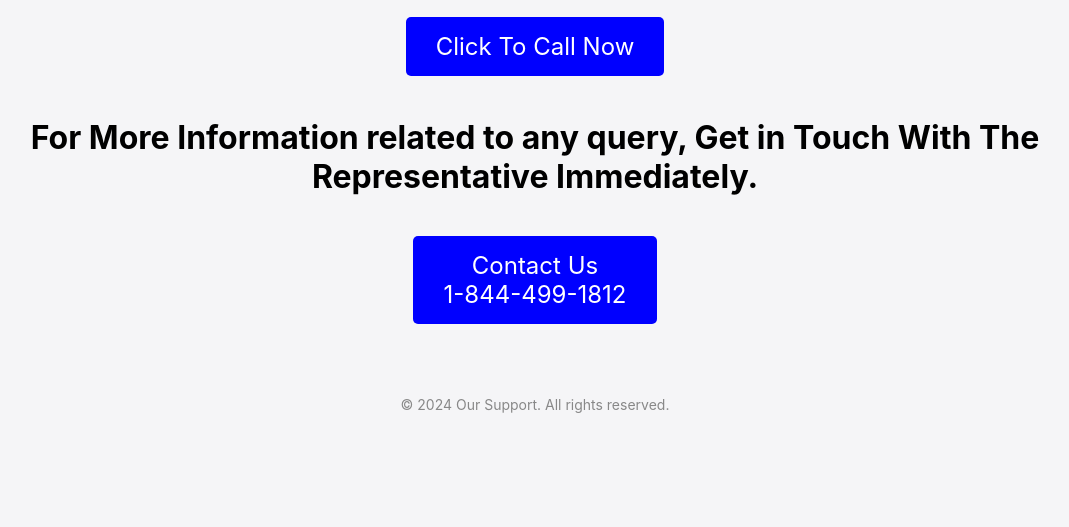
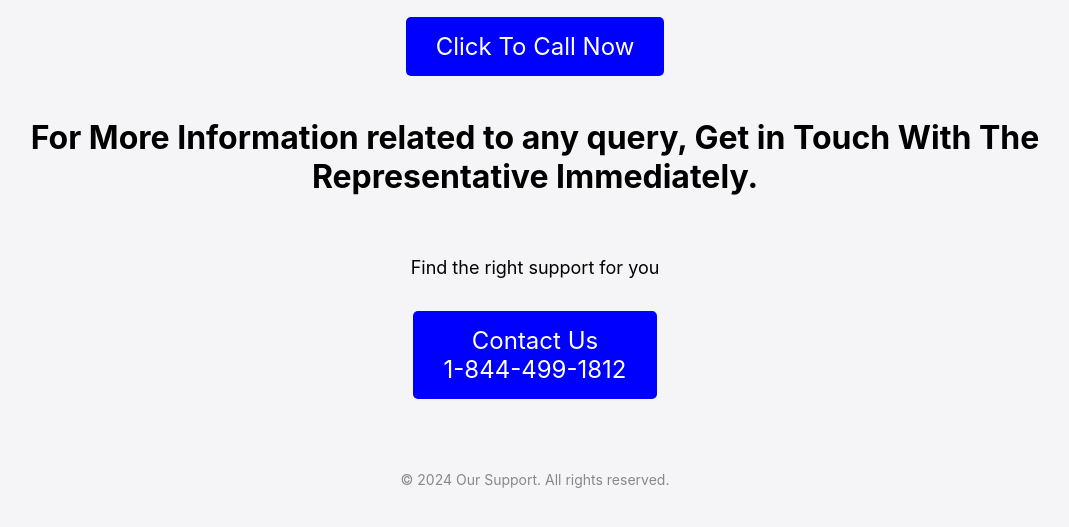
Before and after one commit to braisanins/fd, a plain HTML site: page index.html in a window 1280 px wide. Shown: the part 321-848 px from the top of the page, without its empty margins (105-1174 px from the left). Before the commit the page ends 800 px from the top, so only its background shows below. Drawn offline with Linux system fonts and the light colour scheme.

Commit message:
Update index.html

```diff
--- a/index.html
+++ b/index.html
@@ -80,6 +80,7 @@
 <br>
         <h1>For More Information related to any query, Get in Touch With The Representative Immediately.</h1>
 		<br>
+	<p>Find the right support for you</p>
 
   <a href="tel:1-844-499-1812" class="call-button"> Contact Us <br> 1-844-499-1812</a>
 
```
